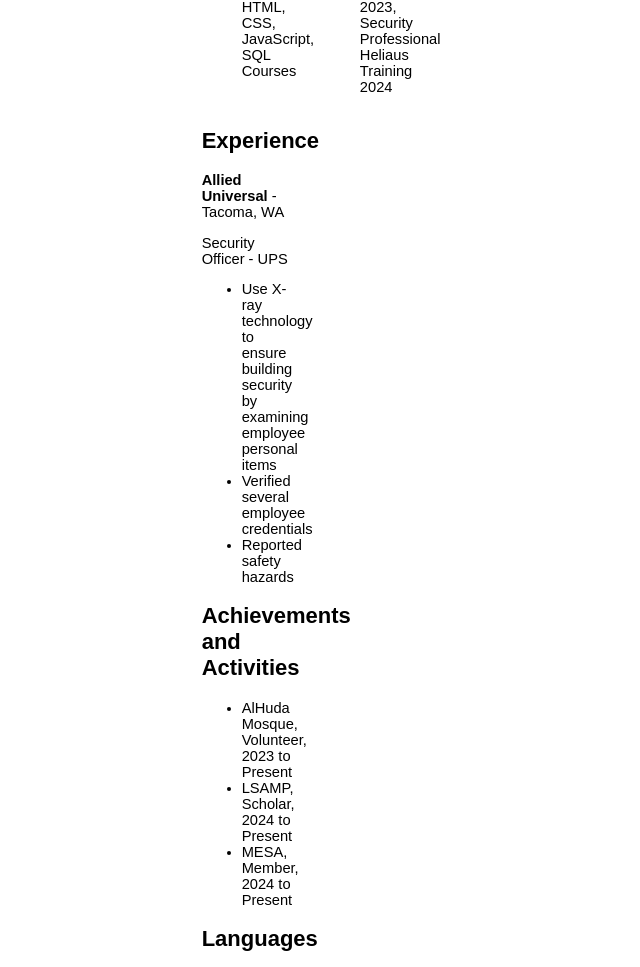
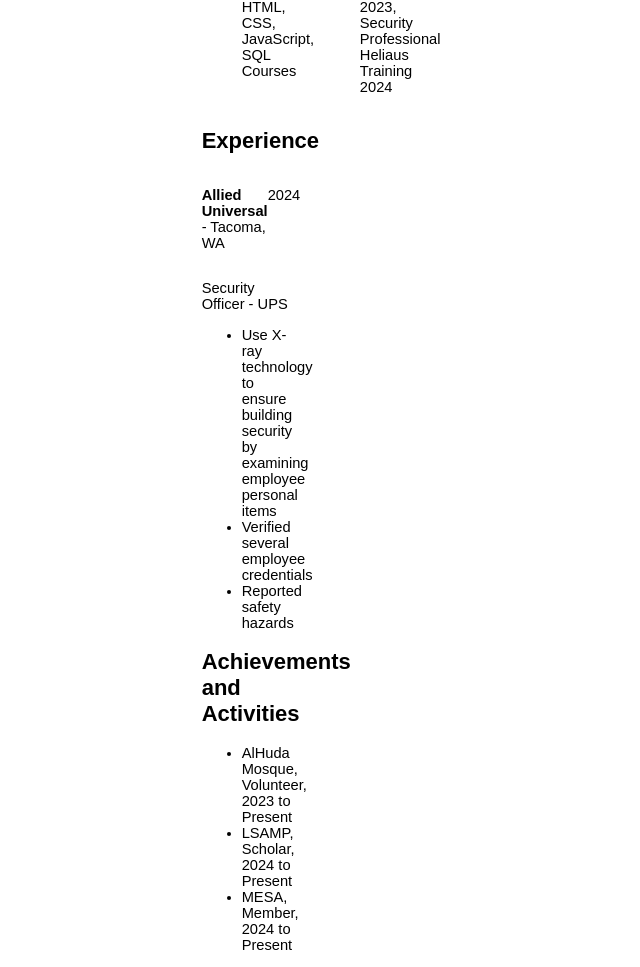
Before and after one commit to abdirashidexe/HTML_resume, a plain HTML site: page index.html in a window 1280 px wide. Shown: the part 1445-2412 px from the top of the page, without its empty margins (393-1033 px from the left). Drawn offline with Linux system fonts and the light colour scheme.

Commit message:
added year for job experience

```diff
--- a/index.html
+++ b/index.html
@@ -66,7 +66,10 @@
 
     <!-- EXPERIENCE -->
     <h2>Experience</h2>
-    <p><strong>Allied Universal</strong> - Tacoma, WA</p>
+    <div id="experience">
+        <p><strong>Allied Universal</strong> - Tacoma, WA</p>
+        <p>2024</p>
+    </div>
     <p>Security Officer - UPS</p>
     <ul>
         <li>Use X-ray technology to ensure building security by examining employee personal items</li>
--- a/styles.css
+++ b/styles.css
@@ -1,4 +1,5 @@
-body{
+body
+{
     background-color: rgb(255, 255, 255);
     font-family: Arial, Helvetica, sans-serif;
     font-size: 11pt;
@@ -22,12 +23,14 @@ header
     text-align:right;
     font-size:50px;
 }
+
 #myInfo
 {
     text-align:left;
 }
 
-img{
+img
+{
     width: 30%;
 }
 
@@ -48,3 +51,9 @@ img{
     display:flex;
     justify-content: space-between;
 }
+
+#experience
+{
+    display:flex;
+    justify-content: space-between;
+}
```
